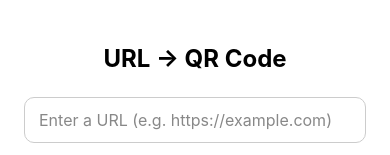
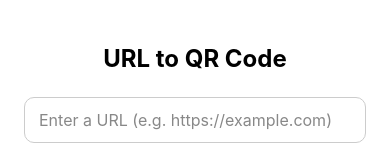
Before and after one commit to changbea/newpage, a React Native app: screen / in a window 390 px wide. Shown: the top 155 px of the page. Built offline with nearby package versions, Linux system fonts and the light colour scheme.

Commit message:
Update page title to URL to QR Code

```diff
--- a/App.tsx
+++ b/App.tsx
@@ -27,7 +27,7 @@ export default function App() {
         behavior={Platform.OS === 'ios' ? 'padding' : undefined}
         style={styles.flex}
       >
-        <Text style={styles.title}>URL → QR Code</Text>
+        <Text style={styles.title}>URL to QR Code</Text>
 
         <TextInput
           style={styles.input}
```
